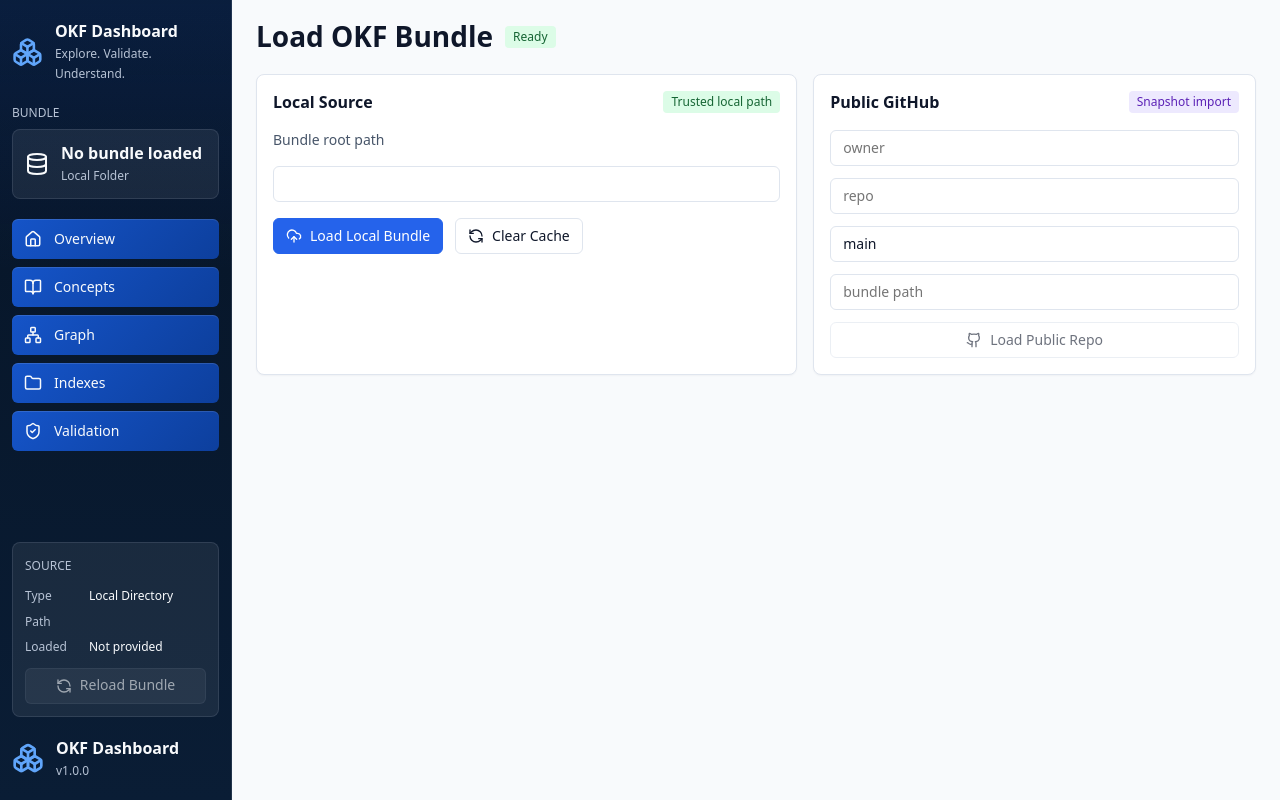
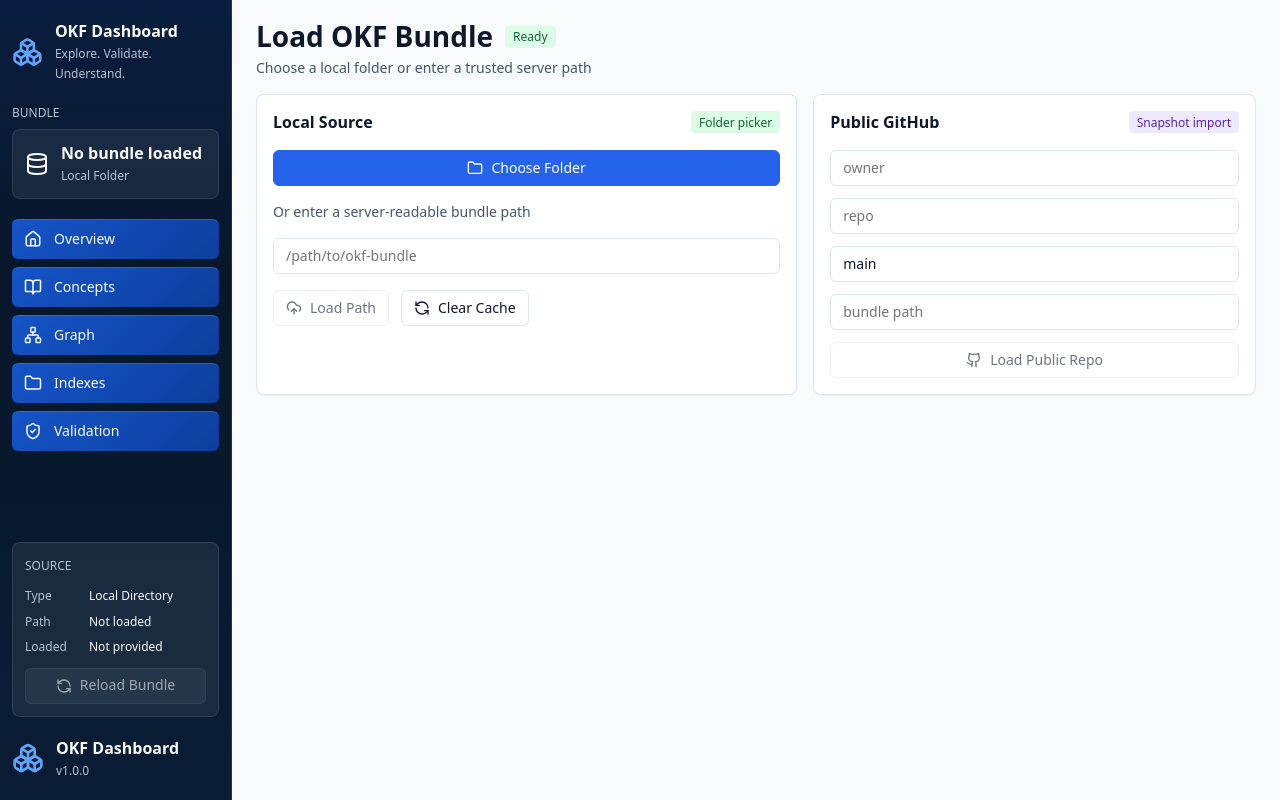
Before and after one commit to ametel01/okf-dashboard, a React (Vite) app: page / in a window 1280 px wide. Built offline with nearby package versions, Linux system fonts and the light colour scheme.

Commit message:
feat: use folder picker for local bundles

```diff
--- a/src/app/App.tsx
+++ b/src/app/App.tsx
@@ -21,25 +21,34 @@ import { GraphCanvas } from "./components/GraphCanvas";
 import { Icons } from "./components/Icons";
 import { MarkdownPanel } from "./components/MarkdownPanel";
 import { clearBundleCache, loadGitHubBundle, loadLocalBundle, refreshLocalBundle } from "./lib/api";
+import { isDirectoryPickerSupported, loadBrowserDirectoryBundle } from "./lib/browser-source";
 import { conceptTitle, formatDate, severityBadge, valueLabel } from "./lib/format";
-
-const recentPathKey = "okf-dashboard:last-local-path";
-
-function readRecentLocalPath(): string {
-  try {
-    return window.localStorage.getItem(recentPathKey) ?? "";
-  } catch {
-    return "";
-  }
-}
 
 export default function App() {
   const [bundle, setBundle] = useState<BundleSnapshot | undefined>();
-  const [path, setPath] = useState(readRecentLocalPath);
+  const [path, setPath] = useState("");
   const [github, setGithub] = useState({ owner: "", repo: "", ref: "main", path: "" });
+  const [browserReload, setBrowserReload] = useState<(() => Promise<BundleSnapshot>) | undefined>();
   const [loading, setLoading] = useState(false);
   const [error, setError] = useState<string | undefined>();
   const navigate = useNavigate();
+
+  async function chooseLocalFolder() {
+    setLoading(true);
+    setError(undefined);
+    try {
+      const loaded = await loadBrowserDirectoryBundle();
+      setBrowserReload(() => loaded.reload);
+      setPath("");
+      setBundle(loaded.snapshot);
+      navigate(`/bundle/${loaded.snapshot.source.id}`);
+    } catch (loadError) {
+      if (loadError instanceof DOMException && loadError.name === "AbortError") return;
+      setError(loadError instanceof Error ? loadError.message : "Folder could not be loaded.");
+    } finally {
+      setLoading(false);
+    }
+  }
 
   async function runLoad(source: "local" | "github") {
     setLoading(true);
@@ -54,7 +63,7 @@ export default function App() {
               ref: github.ref,
               path: github.path || undefined,
             });
-      if (source === "local") window.localStorage.setItem(recentPathKey, path);
+      setBrowserReload(undefined);
       setBundle(snapshot);
       navigate(`/bundle/${snapshot.source.id}`);
     } catch (loadError) {
@@ -65,7 +74,12 @@ export default function App() {
   }
 
   async function reloadBundle() {
-    if (!bundle || bundle.source.type !== "local") return;
+    if (!bundle) return;
+    if (browserReload) {
+      setBundle(await browserReload());
+      return;
+    }
+    if (bundle.source.type !== "local") return;
     const snapshot = await refreshLocalBundle(bundle.source.id, bundle.source.rootPath);
     setBundle(snapshot);
   }
@@ -128,7 +142,7 @@ export default function App() {
             <dt>Type</dt>
             <dd>{bundle?.source.type ?? "Local Directory"}</dd>
             <dt>Path</dt>
-            <dd>{bundle?.source.rootPath ?? path}</dd>
+            <dd>{bundle?.source.rootPath ?? (path || "Not loaded")}</dd>
             <dt>Loaded</dt>
             <dd>{formatDate(bundle?.source.loadedAt)}</dd>
           </dl>
@@ -159,9 +173,11 @@ export default function App() {
                   github={github}
                   loading={loading}
                   path={path}
+                  pickerSupported={isDirectoryPickerSupported()}
                   setGithub={setGithub}
                   setPath={setPath}
                   onClearCache={clearCache}
+                  onChooseFolder={chooseLocalFolder}
                   onLoad={runLoad}
                 />
               }
@@ -200,41 +216,59 @@ function HomePage(props: {
   setGithub: (value: { owner: string; repo: string; ref: string; path: string }) => void;
   loading: boolean;
   error?: string;
+  pickerSupported: boolean;
+  onChooseFolder: () => void;
   onLoad: (source: "local" | "github") => void;
   onClearCache: () => void;
 }) {
   return (
     <>
-      <PageHeader title="Load OKF Bundle" status="Ready" sourcePath={props.path} />
+      <PageHeader
+        title="Load OKF Bundle"
+        status="Ready"
+        sourcePath={props.path || "Choose a local folder or enter a trusted server path"}
+      />
       <div className="load-grid">
         <section className="card">
           <div className="card-header">
             <h2>Local Source</h2>
-            <Badge tone="success">Trusted local path</Badge>
+            <Badge tone={props.pickerSupported ? "success" : "warning"}>
+              {props.pickerSupported ? "Folder picker" : "Path fallback"}
+            </Badge>
           </div>
           <div className="card-body stack">
+            <button
+              className="button button-primary"
+              disabled={props.loading || !props.pickerSupported}
+              onClick={props.onChooseFolder}
+              type="button"
+            >
+              {props.loading ? (
+                <Icons.loader aria-hidden="true" className="spin" size={16} />
+              ) : (
+                <Icons.folder aria-hidden="true" size={16} />
+              )}
+              Choose Folder
+            </button>
             <label className="field-label" htmlFor="local-path">
-              Bundle root path
+              Or enter a server-readable bundle path
             </label>
             <input
               className="search-input"
               id="local-path"
+              placeholder="/path/to/okf-bundle"
               onChange={(event) => props.setPath(event.target.value)}
               value={props.path}
             />
             <div className="actions-row">
               <button
-                className="button button-primary"
-                disabled={props.loading}
+                className="button"
+                disabled={props.loading || props.path.trim().length === 0}
                 onClick={() => props.onLoad("local")}
                 type="button"
               >
-                {props.loading ? (
-                  <Icons.loader aria-hidden="true" className="spin" size={16} />
-                ) : (
-                  <Icons.upload aria-hidden="true" size={16} />
-                )}
-                Load Local Bundle
+                <Icons.upload aria-hidden="true" size={16} />
+                Load Path
               </button>
               <button className="button" onClick={props.onClearCache} type="button">
                 <Icons.refresh aria-hidden="true" size={16} /> Clear Cache
--- /dev/null
+++ b/src/app/lib/browser-source.ts
@@ -0,0 +1,86 @@
+import { buildBundleSnapshot } from "../../core/bundle";
+import type { BundleSnapshot, SourceFile } from "../../core/okf-types";
+import {
+  createSourceDescriptor,
+  createSourceFile,
+  normalizeRelativePath,
+} from "../../core/source-model";
+
+interface LocalFileHandle {
+  kind: "file";
+  name: string;
+  getFile(): Promise<File>;
+}
+
+interface LocalDirectoryHandle {
+  kind: "directory";
+  name: string;
+  values(): AsyncIterable<LocalDirectoryHandle | LocalFileHandle>;
+}
+
+interface DirectoryPickerWindow extends Window {
+  showDirectoryPicker?: () => Promise<LocalDirectoryHandle>;
+}
+
+export interface BrowserDirectoryLoad {
+  snapshot: BundleSnapshot;
+  reload: () => Promise<BundleSnapshot>;
+}
+
+export function isDirectoryPickerSupported(): boolean {
+  return typeof (window as DirectoryPickerWindow).showDirectoryPicker === "function";
+}
+
+export async function loadBrowserDirectoryBundle(): Promise<BrowserDirectoryLoad> {
+  const picker = (window as DirectoryPickerWindow).showDirectoryPicker;
+  if (!picker) {
+    throw new Error(
+      "This browser cannot open a local folder directly. Enter a server-readable local path instead.",
+    );
+  }
+  const directory = await picker();
+  const readSnapshot = async () => buildSnapshot(directory);
+  return {
+    snapshot: await readSnapshot(),
+    reload: readSnapshot,
+  };
+}
+
+async function buildSnapshot(directory: LocalDirectoryHandle): Promise<BundleSnapshot> {
+  const files = await readMarkdownFiles(directory, "");
+  if (files.length === 0) {
+    throw new Error("The selected folder does not contain Markdown files.");
+  }
+  return buildBundleSnapshot({
+    source: createSourceDescriptor({
+      type: "local",
+      rootPath: directory.name,
+      displayName: directory.name,
+    }),
+    files,
+    warnings: [],
+  });
+}
+
+async function readMarkdownFiles(
+  directory: LocalDirectoryHandle,
+  prefix: string,
+): Promise<SourceFile[]> {
+  const files: SourceFile[] = [];
+  for await (const entry of directory.values()) {
+    if (entry.kind === "directory") {
+      if (!entry.name.startsWith(".")) {
+        files.push(...(await readMarkdownFiles(entry, joinPath(prefix, entry.name))));
+      }
+      continue;
+    }
+    if (!entry.name.endsWith(".md")) continue;
+    const file = await entry.getFile();
+    files.push(createSourceFile(joinPath(prefix, entry.name), await file.text()));
+  }
+  return files.sort((left, right) => left.path.localeCompare(right.path));
+}
+
+function joinPath(prefix: string, name: string): string {
+  return normalizeRelativePath(prefix ? `${prefix}/${name}` : name);
+}
```
Also changed, not shown: 2 other files (tests, documents, lock files or other folders).
